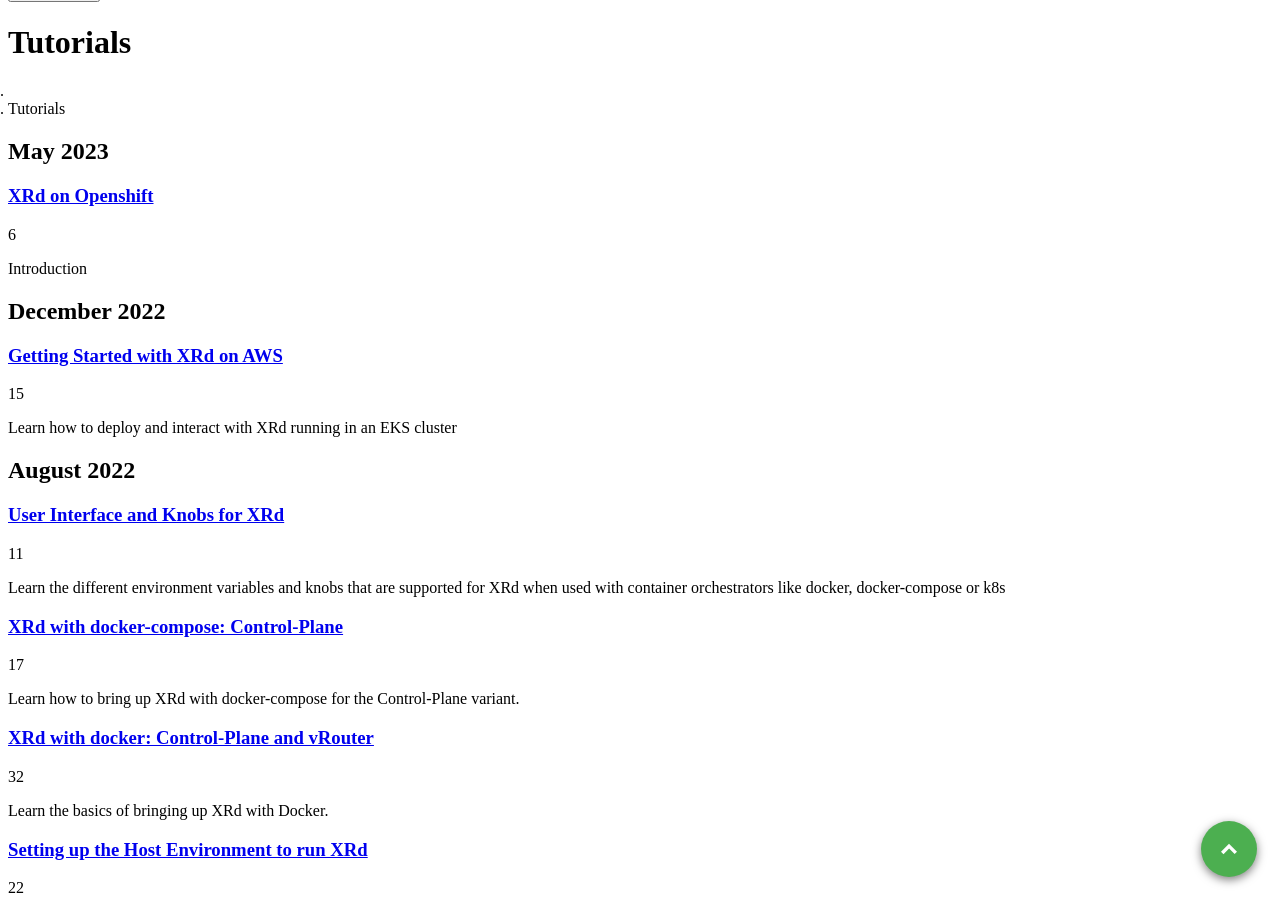
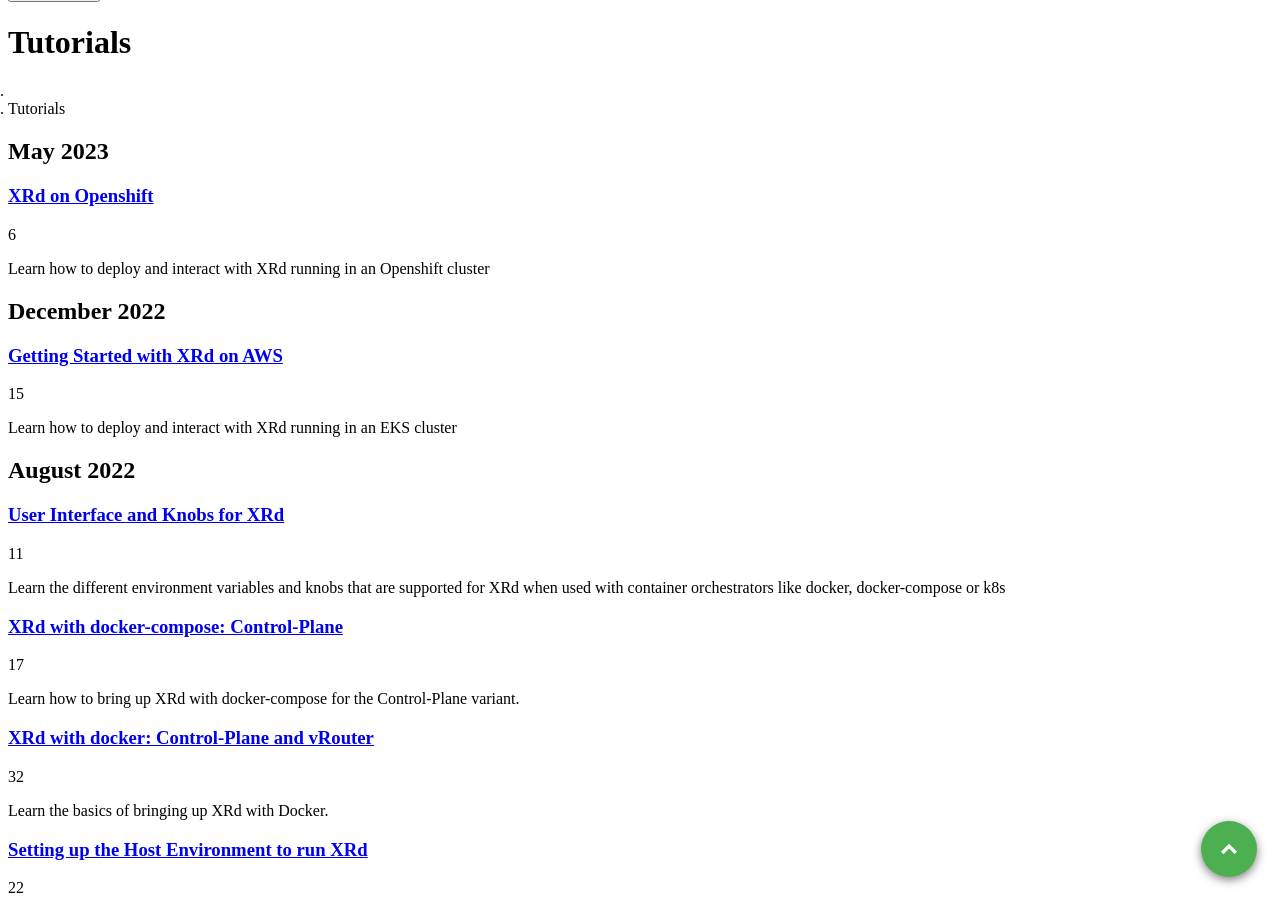
Before and after one commit to xrdocs/virtual-routing, a Jekyll site: the page built from _pages/tutorials-archive.html, in a window 1280 px wide and 900 px high, scrolled down 649 px. Built offline with Jekyll 4.4.1, drawn with Linux system fonts in a browser that asks for light colours.

Commit message:
Update 2023-05-02-xrd-on-openshift.md
Table of Contents

```diff
--- a/_tutorials/2023-05-02-xrd-on-openshift.md
+++ b/_tutorials/2023-05-02-xrd-on-openshift.md
@@ -3,7 +3,11 @@
 date: '2023-05-02 16:43 -0700'
 title: XRd on Openshift
 author: Taran Deshpande
+excerpt: Learn how to deploy and interact with XRd running in an Openshift cluster
+position: top
 ---
+{% include base_path %}
+{% include toc %}
 # Introduction
 
 # Tuning the Worker Node
```
